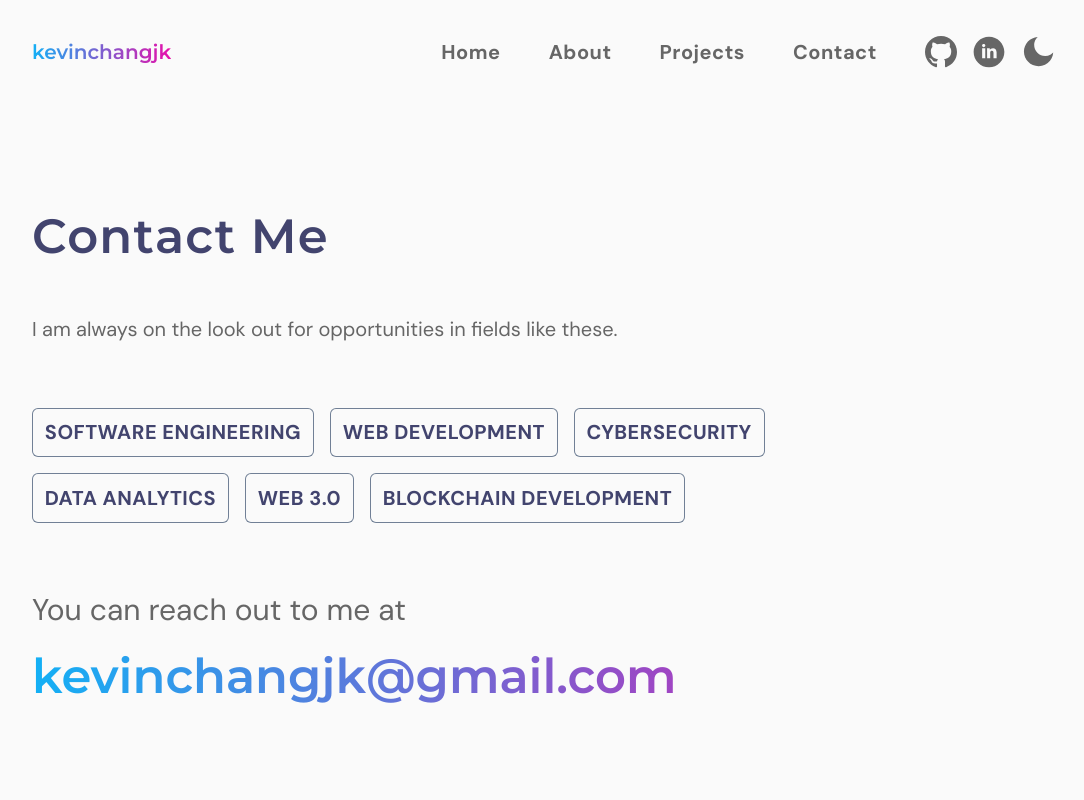
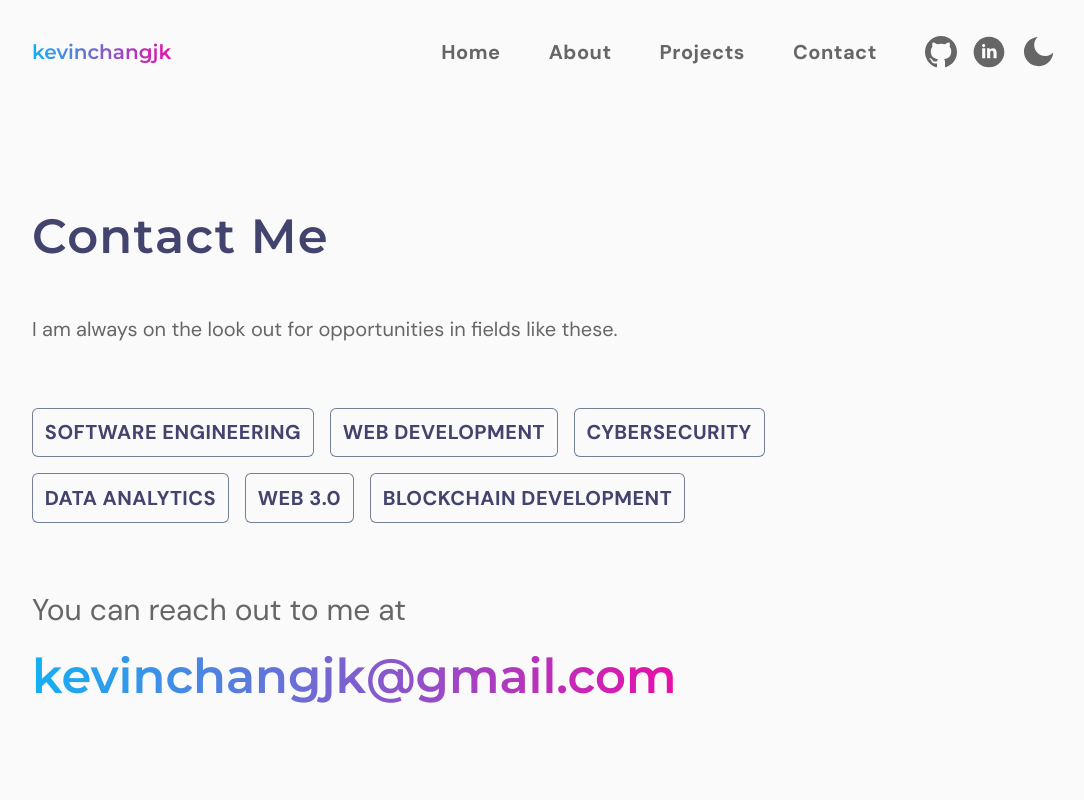
Before and after one commit to kevinchangjk/portfolio, a Next.js app: page /contact-me in a window 1280 px wide. Shown: the top 800 px of the page, without its empty margins (96-1180 px from the left). Built offline with nearby package versions, Linux system fonts and the light colour scheme.

Commit message:
refactor: change contact email animation

```diff
--- a/pages/contact-me.tsx
+++ b/pages/contact-me.tsx
@@ -1,6 +1,5 @@
 import InterestedPositions from "@/components/InterestedPositions";
 import { useAppContext } from "@/context/state";
-import { getGradient } from "@/utils/gradient";
 import {
   HStack,
   Heading,
@@ -13,18 +12,18 @@ import {
 
 export default function ContactMe() {
   const { gradientTheme } = useAppContext();
-  const gradient = getGradient(gradientTheme, "to right");
+  const gradient = `linear(to-r, ${gradientTheme[0]}, ${gradientTheme[1]}, ${gradientTheme[0]}, ${gradientTheme[1]})`;
 
   const shift = keyframes`
-    from, to{
+    from {
+      background-position: 100% 50%;
+    }
+    to {
       background-position: 0% 50%;
-    }
-    50% {
-      background-position: 100% 50%;
     }
   `;
 
-  const animation = `${shift} 5s ease-in-out infinite`;
+  const animation = `${shift} 3s linear infinite`;
 
   return (
     <main>
@@ -102,9 +101,10 @@ export default function ContactMe() {
                 fontWeight="semibold"
                 letterSpacing="normal"
                 width="min"
-                bg={gradient}
+                bgGradient={gradient}
                 bgClip="text"
-                bgSize="150% 100%"
+                bgSize="300% 100%"
+                bgPosition="right"
                 textColor="transparent"
                 fontSize={{
                   base: "2xl",
```
